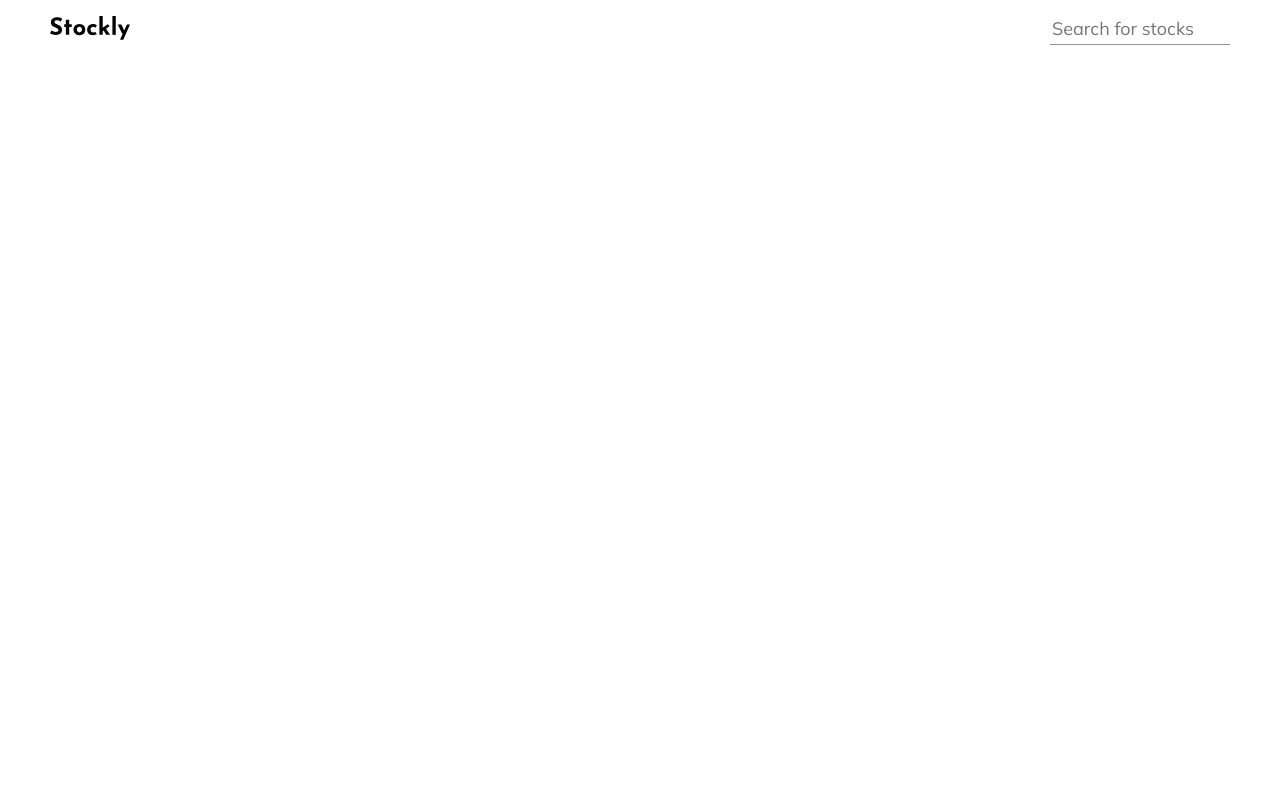
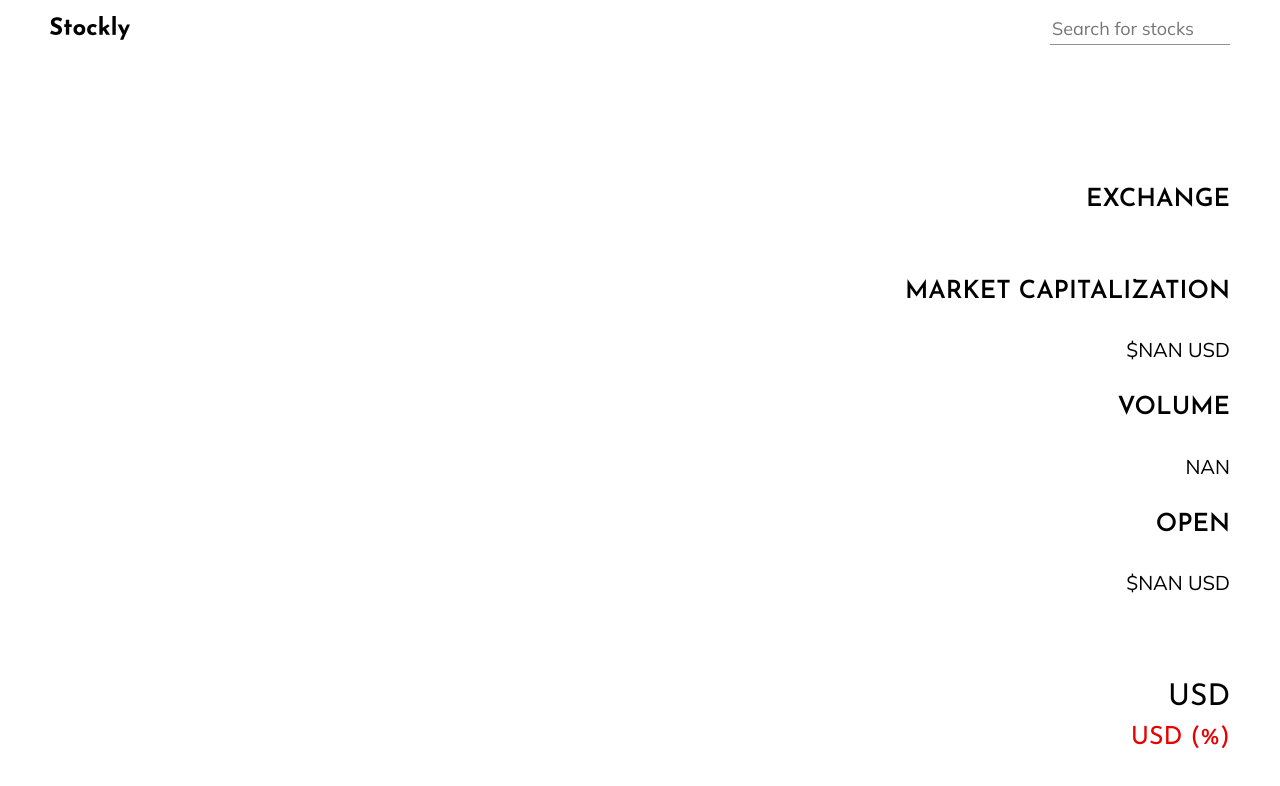
Before and after one commit to xtrmdarc/stockly, a React app: page /#/stocks/1 in a window 1280 px wide. Built offline with nearby package versions, Linux system fonts and the light colour scheme; no server answers.

Commit message:
Style stock detail component

```diff
--- a/src/components/StockDetail.js
+++ b/src/components/StockDetail.js
@@ -20,17 +20,44 @@ class StockDetail extends React.Component {
 
   render() {
     const { activeStock } = this.props;
+    const up = activeStock.change > 0.00 ? true : false;
+    const formatterCur = new Intl.NumberFormat('en-US', {
+      style: 'currency',
+      currency: 'USD',
+    });
+
+    const formatterNum = new Intl.NumberFormat('en-US', {
+      currency: 'USD',
+    });
+
     return (
       <div className="stockDetail">
         <div className="topSection" >
+          <div className="descItem">
+            <h4>Exchange</h4>
+            <span>{activeStock.exchange}</span>
+          </div>
+          <div className="descItem">
+            <h4>MARKET CAPITALIZATION</h4>
+            <span>{formatterCur.format(activeStock.marketCap)} USD</span>
+          </div>
+          <div className="descItem">
+            <h4>VOLUME</h4>
+            <span>{formatterNum.format(activeStock.volume)}</span>
+          </div>
+          <div className="descItem">
+            <h4>OPEN</h4>
+            <span>{formatterCur.format(activeStock.open)} USD</span>
+          </div>
         </div>
         <div className="bottomSection">
           <div className="stockDesc">
             <h1 className="stockSymbol"> {activeStock.symbol} </h1>
             <span className="companyName"> {activeStock.name} </span>
           </div>
-          <div>
-
+          <div className="rightSection">
+            <span className="stockPrice" >{activeStock.price} <span className="currency"> USD</span></span>
+            <span className={`changePrice ${up ? 'highColor' : 'downColor'}`}> <span className="change">{activeStock.change} USD </span><span className="percentageChange">({activeStock.changesPercentage}%)</span> </span>
           </div>
         </div>
       </div>
--- a/src/index.scss
+++ b/src/index.scss
@@ -12,6 +12,12 @@ $headerHeight: 62px;
   margin: 0;
   font-family: 'Josefin Sans', sans-serif;
   font-size: 60px;
+}
+
+@mixin stockPrice() {
+  font-family: 'Josefin Sans', sans-serif;
+  font-weight: 500;
+  font-size: 40px;
 }
 
 * {
@@ -261,10 +267,50 @@ a {
       font-family: 'Mulish', sans-serif;
       font-size: 30px;
     }
+
+    .rightSection {
+      display:  flex;
+      flex-direction: column;
+      align-items: flex-end;
+      font-family: 'Josefin Sans', sans-serif;
+      .stockPrice {
+        @include stockPrice();
+        font-size: 80px;
+        .currency {
+          font-size: 30px;
+        }
+      }
+
+      .changePrice {
+        font-size: 25px;
+      }
+    }
   }
 
   .topSection {
+    display: flex;
+    flex-direction: column;
+    align-items: flex-end;
+    margin-bottom: $generalLandingSidePadding;
 
+    .descItem {
+      display: flex;
+      flex-direction: column;
+      align-items: flex-end;
+
+      h4{
+        font-family: 'Josefin Sans', sans-serif;
+        font-size: 25px;
+        font-weight: 600;
+        text-transform: uppercase;
+      }
+
+      span {
+        font-family: 'Mulish', sans-serif;
+        text-transform: uppercase;
+        font-size: 20px;
+      }
+    }
   }
 
 }
```
Also changed, not shown: src/assets/img/SearchIcon.svg (added).
